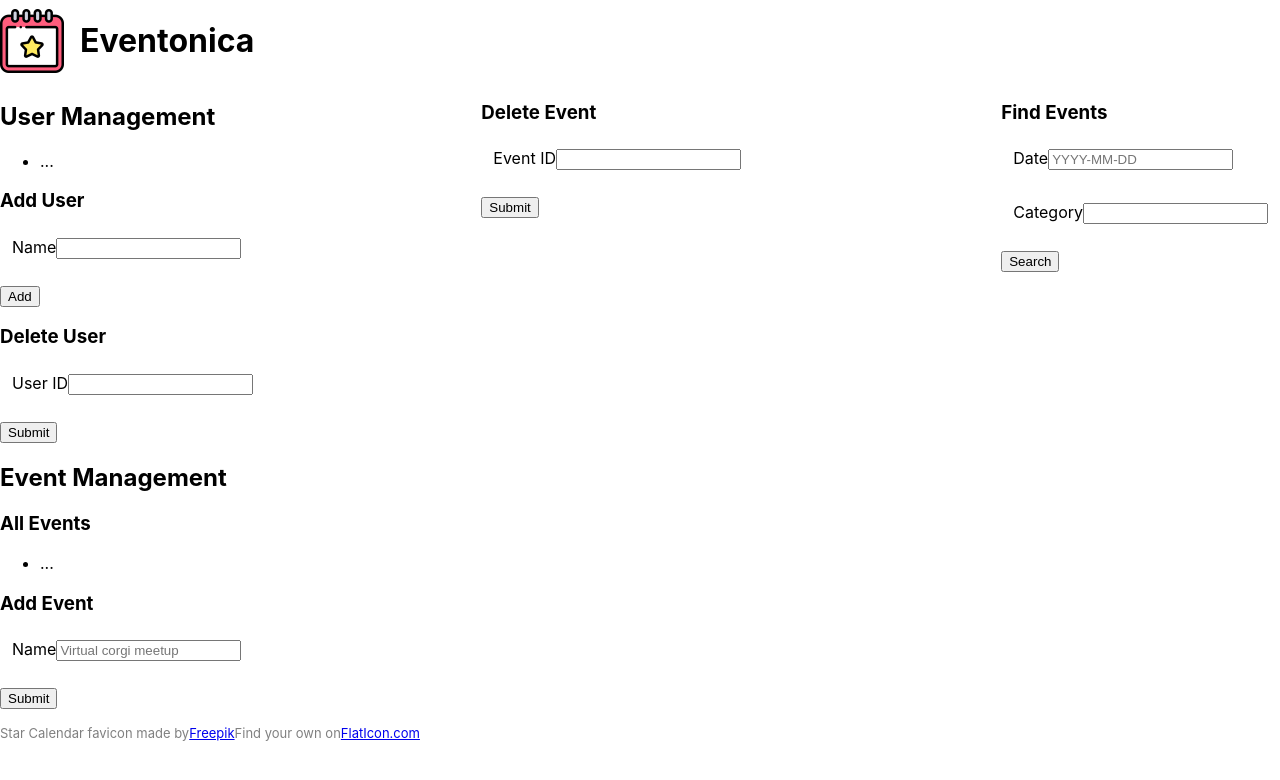
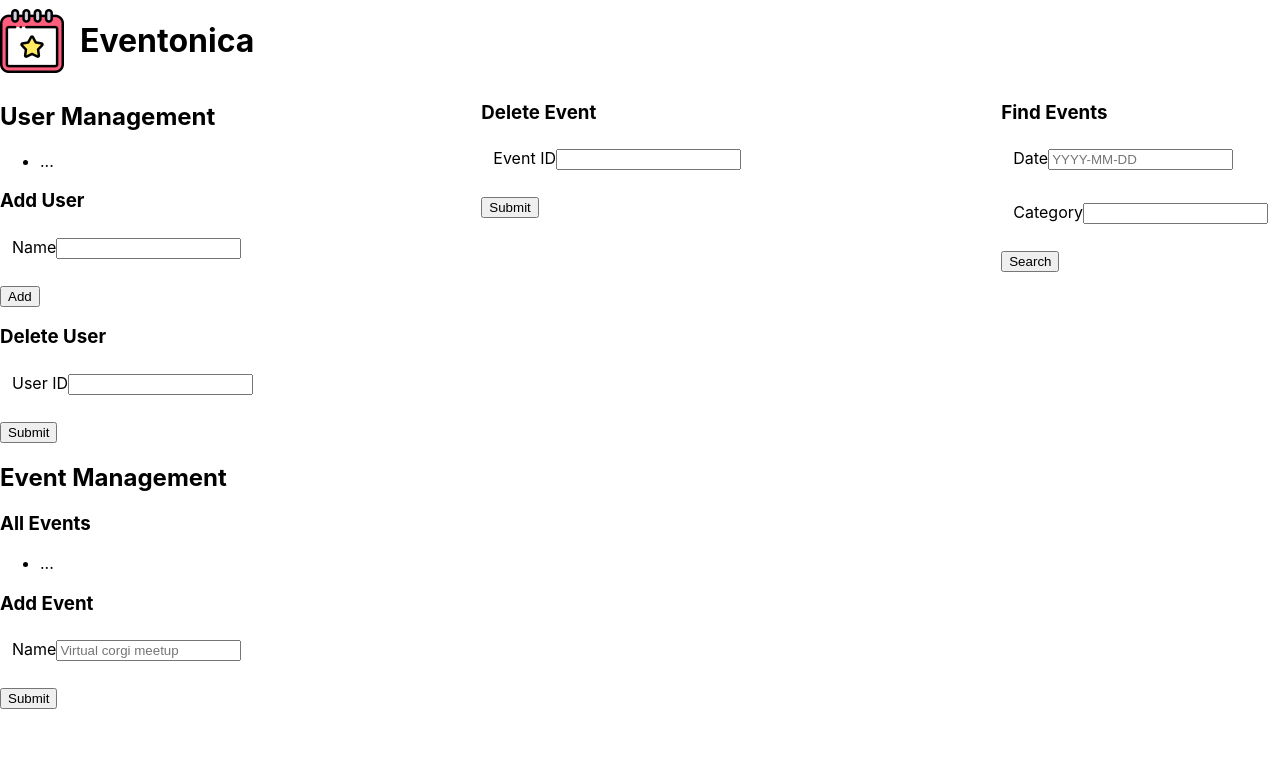
Before and after one commit to jenhuynh/techtonica-assignments, a React (Create React App) app in the folder eventonica-react/: page / in a window 1280 px wide. Shown: the top 780 px of the page. Built offline with nearby package versions, Linux system fonts and the light colour scheme.

Commit message:
Imported footer component

```diff
--- a/eventonica-react/src/App.js
+++ b/eventonica-react/src/App.js
@@ -1,6 +1,7 @@
 //React does not import images the same way as HTML because Babel converts the code into regular HTML and CSS for the browser to use, the path ends up being different
 import calendarImg from "./calendar.png";
 import "./App.css";
+import Footer from "./components/footer.jsx";
 
 //what is repeated that can be turned to reusable components: forms with input type as text, ul with list elements, submit button, fieldset  with label and input
 function App() {
@@ -100,19 +101,7 @@ function App() {
           </div>
         </aside>
       </main>
-
-      <footer>
-        <div>
-          Star Calendar favicon made by
-          <a href="https://www.flaticon.com/authors/freepik" title="Freepik">
-            Freepik
-          </a>
-          Find your own on
-          <a href="https://www.flaticon.com/" title="Flaticon">
-            FlatIcon.com
-          </a>
-        </div>
-      </footer>
+      <footer>{Footer}</footer>
     </div>
   );
 }
```
